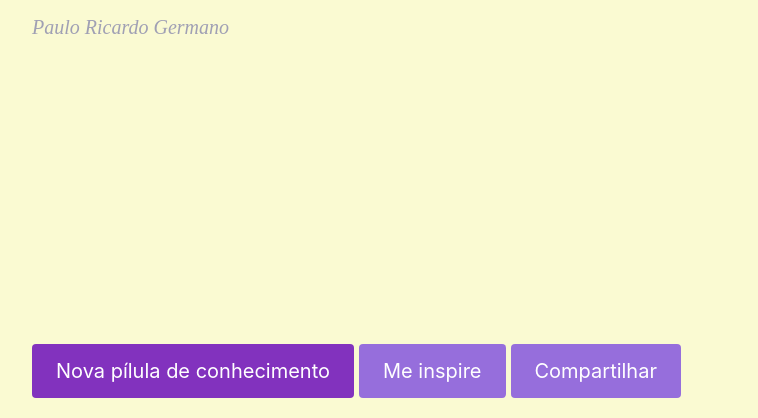
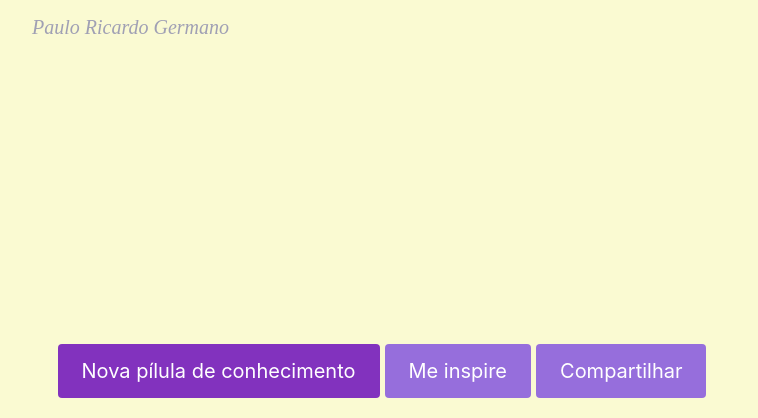
Before and after one commit to rodrigoknol/germano-quotes, a plain HTML site: page index.html in a window 1280 px wide. Shown: the part 382-800 px from the top of the page, without its empty margins (258-1016 px from the left). Drawn offline with Linux system fonts and the light colour scheme.

Commit message:
centralizes btns

```diff
--- a/css/style.css
+++ b/css/style.css
@@ -133,6 +133,10 @@ main {
   object-position: 50% 50%;
 }
 
+section{
+  text-align: center;
+}
+
 @media (max-width: 800px) {
   button,
   .btn {
```
